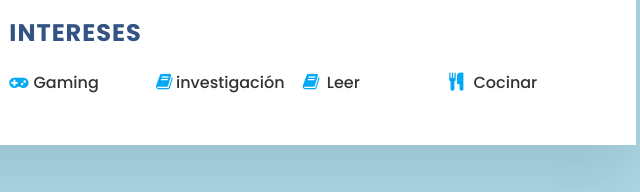
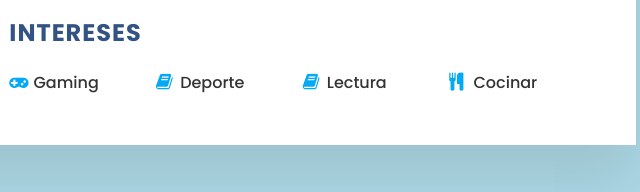
Before and after one commit to NeoH33/Web_Developer_Junior_CV, a plain HTML site: page index.html in a window 1280 px wide. Shown: the part 1137-1329 px from the top of the page, 504-1144 px from the left. Drawn offline with Linux system fonts and the light colour scheme.

Commit message:
actualizando habilidades

```diff
--- a/index.html
+++ b/index.html
@@ -178,8 +178,8 @@
                 <h2 class="titulo2">Intereses</h2>
                 <ul>
                     <li><i class="fa fa-gamepad" aria-hidden="true"></i> Gaming</li>
-                    <li><i class="fa fa-book" aria-hidden="true"></i>investigación</li>
-                    <li><i class="fa fa-book" aria-hidden="true"></i> Leer</li>
+                    <li><i class="fa fa-book" aria-hidden="true"></i> Deporte</li>
+                    <li><i class="fa fa-book" aria-hidden="true"></i> Lectura</li>
                     <li><i class="fa fa-cutlery" aria-hidden="true"></i> Cocinar</li>
                 </ul>
             </div>
```
